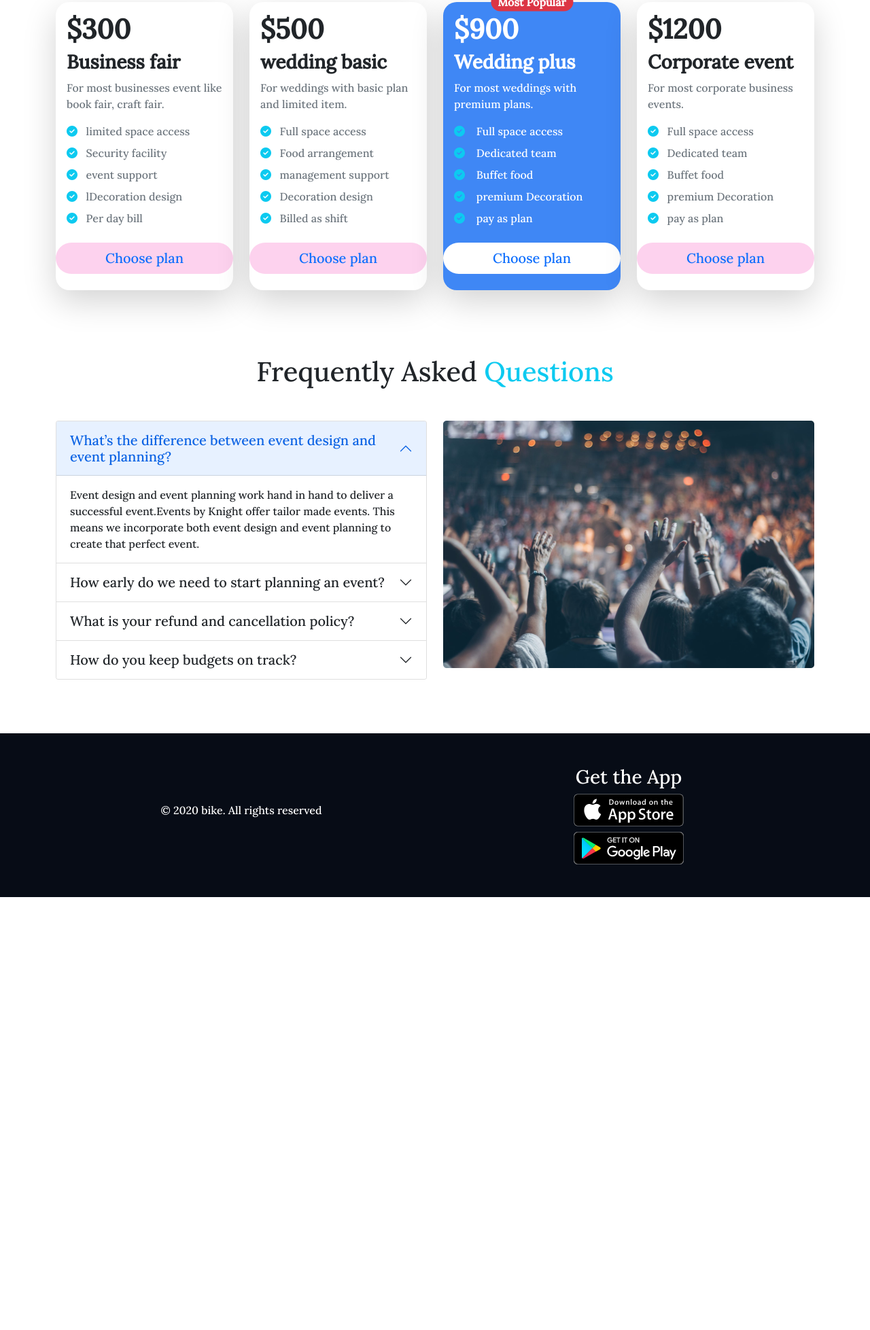
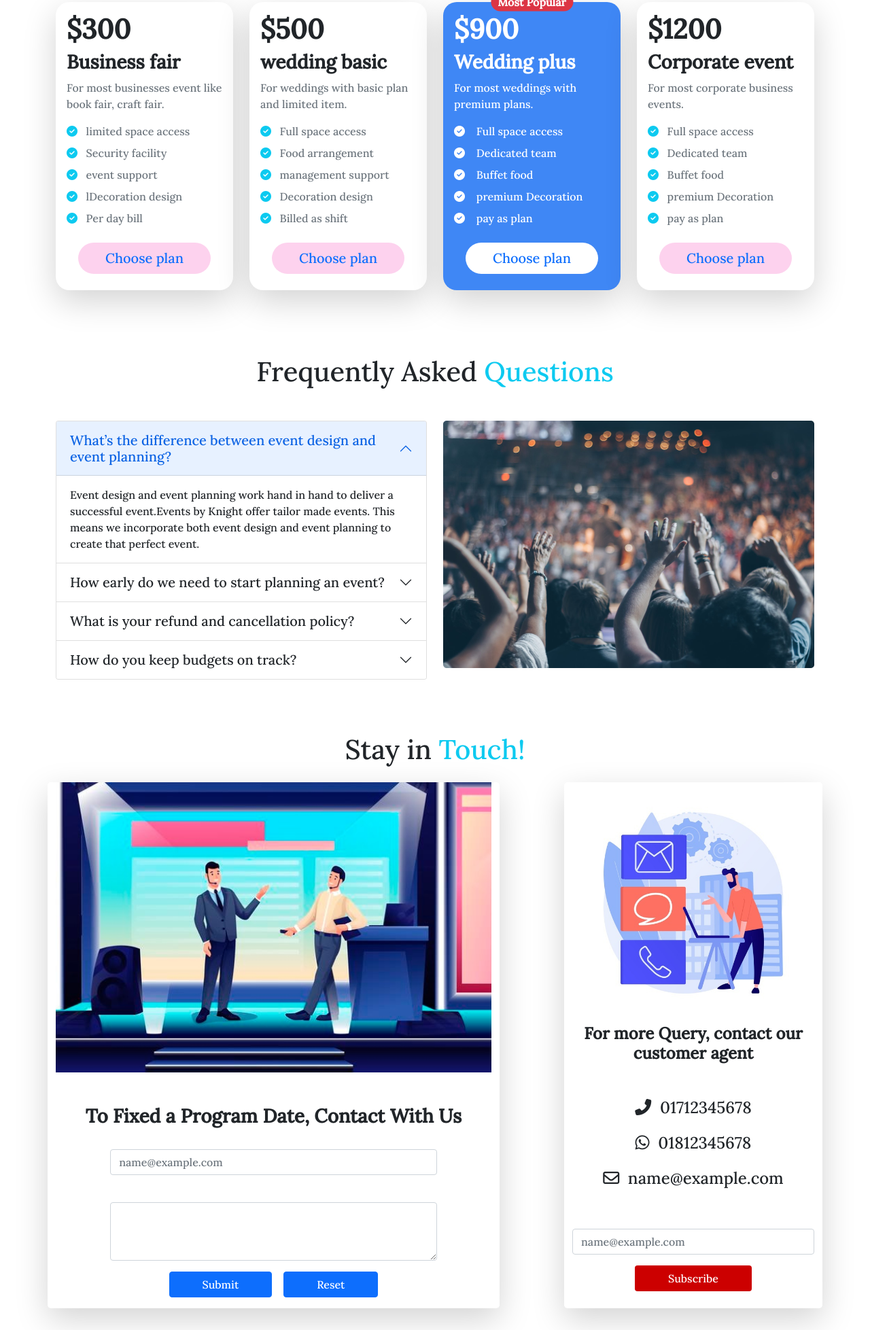
Before and after one commit to Rezaul909/Navy-Convention-, a plain HTML site: page index.html in a window 1280 px wide. Shown: the part 840-2797 px from the top of the page at 68% size. Before the commit the page ends 2160 px from the top, so only its background shows below. Drawn offline with nearby package versions, Linux system fonts and the light colour scheme.

Commit message:
bonus-part-added

```diff
--- a/index.html
+++ b/index.html
@@ -107,7 +107,7 @@
         <!-- package section start
         ============================ -->
         <section class="container pb-5">
-            <h1 class="text-center fw-bold pb-5">Our package</h1>
+            <h1 class="text-center fw-bold pb-5">Our <span class="text-info">package</span> </h1>
 
             <div class="row row-cols-1 row-cols-lg-4 g-4">
                 <div class="col ">
@@ -129,8 +129,10 @@
                                     Per day bill</p>
                             </div>
                         </div>
-                        <div class="">
-                            <a href="" class="bg-button px-5 py-2 rounded-pill text-decoration-none text-primary w-100 d-inline-block text-center fs-5 mb-4">Choose plan</a>
+                        <div class="d-flex justify-content-center">
+                            <a href="" class="bg-button px-4 py-2 rounded-pill text-decoration-none text-primary w-75 d-inline-block text-center fs-5 mb-4 ">
+                                Choose plan
+                            </a>
                         </div>
                     </div>
                 </div>
@@ -153,8 +155,10 @@
                                     Billed as shift</p>
                             </div>
                         </div>
-                        <div class="">
-                            <a href="" class="bg-button px-5 py-2 rounded-pill text-decoration-none text-primary w-100 d-inline-block text-center fs-5 mb-4">Choose plan</a>
+                        <div class="d-flex justify-content-center">
+                            <a href="" class="bg-button px-4 py-2 rounded-pill text-decoration-none text-primary w-75 d-inline-block text-center fs-5 mb-4">
+                                Choose plan
+                            </a>
                         </div>
                     </div>
                 </div>
@@ -169,20 +173,22 @@
                             <div class="text-muted ">
                                 <p class="text-white">For most weddings with
                                     premium plans.</p>
-                                <p class="mb-2 text-white"><i class="fas fa-check-circle text-info"></i>
+                                <p class="mb-2 text-white"><i class="fas fa-check-circle text-white"></i>
                                     &nbsp;&nbsp; Full space access</p>
-                                <p class="mb-2 text-white"><i class="fas fa-check-circle text-info"></i>
+                                <p class="mb-2 text-white"><i class="fas fa-check-circle text-white"></i>
                                     &nbsp;&nbsp; Dedicated team</p>
-                                <p class="mb-2 text-white"><i class="fas fa-check-circle text-info"></i>
+                                <p class="mb-2 text-white"><i class="fas fa-check-circle text-white"></i>
                                     &nbsp;&nbsp; Buffet food</p>
-                                <p class="mb-2 text-white"><i class="fas fa-check-circle text-info"></i>
+                                <p class="mb-2 text-white"><i class="fas fa-check-circle text-white"></i>
                                     &nbsp;&nbsp; premium Decoration</p>
-                                <p class="mb-2 text-white"><i class="fas fa-check-circle text-info"></i>
+                                <p class="mb-2 text-white"><i class="fas fa-check-circle text-white"></i>
                                     &nbsp;&nbsp; pay as plan</p>
                             </div>
                         </div>
-                        <div class="">
-                            <a href="" class="bg-white px-5 py-2 rounded-pill text-decoration-none text-primary w-100 d-inline-block text-center fs-5 mb-4">Choose plan</a>
+                        <div class="d-flex justify-content-center">
+                            <a href="" class="bg-white px-4 py-2 rounded-pill text-decoration-none text-primary w-75 d-inline-block text-center fs-5 mb-4">
+                                Choose plan
+                            </a>
                         </div>
                     </div>
                 </div>
@@ -205,8 +211,10 @@
                                     pay as plan</p>
                             </div>
                         </div>
-                        <div class="">
-                            <a href="" class="bg-button px-5 py-2 rounded-pill text-decoration-none text-primary w-100 d-inline-block text-center fs-5 mb-4">Choose plan</a>
+                        <div class="d-flex justify-content-center">
+                            <a href="" class="bg-button px-4 py-2 rounded-pill text-decoration-none text-primary w-75 d-inline-block text-center fs-5 mb-4">
+                                Choose plan
+                            </a>
                         </div>
                     </div>
                 </div>
@@ -291,6 +299,55 @@
 
             </div>
         </section>
+
+        <!-- bonus part section
+        ========================== -->
+        <section class="container my-5">
+            <h1 class="text-center">Stay in <span class="text-info">Touch!</span> </h1>
+            <div class="row d-flex justify-content-lg-between">
+                <div class="col-lg-7 shadow-lg my-3 rounded-3" >
+                    <img class="w-100" src="images/contact.jpg" alt="">
+                    <div>
+                        <h3 class="fw-bold text-center pt-5">To Fixed a Program Date, Contact With Us</h3>
+                        <form class="d-flex flex-column align-items-center" action="">
+                            <div class="mb-3 w-75">
+                                <label for="exampleFormControlInput1" class="form-label"></label>
+                                <input type="email" class="form-control" id="exampleFormControlInput1" placeholder="name@example.com">
+                            </div>
+                            <div class="mb-3 w-75">
+                                <label for="exampleFormControlTextarea1" class="form-label"></label>
+                                <textarea class="form-control" id="exampleFormControlTextarea1" rows="3"></textarea>
+                            </div>
+                            <div class="mb-3">
+                                <input class="btn btn-primary px-5" type="submit" value="Submit">
+                                &nbsp;&nbsp;
+                                <input class="btn btn-primary px-5" type="reset" value="Reset">
+                            </div>
+                        </form>
+                    </div>
+                </div>
+                <div class="col-lg-4 shadow-lg my-3 rounded-3">
+                    <img class="w-100" src="images/query.jpg" alt="">
+                    <h4 class="text-center fw-bold">For more Query, contact our customer agent</h4>
+                    <div class="text-center my-5 fs-4">
+                        <p>
+                            <i class="fas fa-phone-alt"></i>&nbsp;&nbsp;01712345678
+                        </p>
+                        <p>
+                            <i class="fab fa-whatsapp"></i>&nbsp;&nbsp;01812345678
+                        </p>
+                        <p>
+                            <i class="far fa-envelope"></i>&nbsp;&nbsp;name@example.com
+                        </p>
+                    </div>
+                    <div class="mb-3 d-flex flex-column align-items-center">
+                        <label for="exampleFormControlInput1" class="form-label"></label>
+                        <input type="email" class="form-control" id="exampleFormControlInput1" placeholder="name@example.com">
+                        <button type="button" class="btn mt-3 px-5 bg-btn text-white">Subscribe</button>
+                    </div>
+                </div>
+            </div>
+        </section>
     </main>
 
     <!-- footer section starts
@@ -314,16 +371,9 @@
         </div>
     </footer>
 
-
-
-
-
-
-
-
-
+    <!-- Bootstrap js link
+    =============================================== -->
     <script src="https://cdn.jsdelivr.net/npm/bootstrap@5.1.3/dist/js/bootstrap.bundle.min.js" integrity="sha384-ka7Sk0Gln4gmtz2MlQnikT1wXgYsOg+OMhuP+IlRH9sENBO0LRn5q+8nbTov4+1p" crossorigin="anonymous">
-
     </script>
 </body>
 </html>
--- a/style.css
+++ b/style.css
@@ -19,6 +19,9 @@ body{
 .bg-footer{
     background-color:#070c16;
 }
+.bg-btn{
+    background-color:#CC0000;
+}
 
 @media only screen and (max-width:688px ){
 
```
Also changed, not shown: images/contact.jpg (added), images/query.jpg (added).
